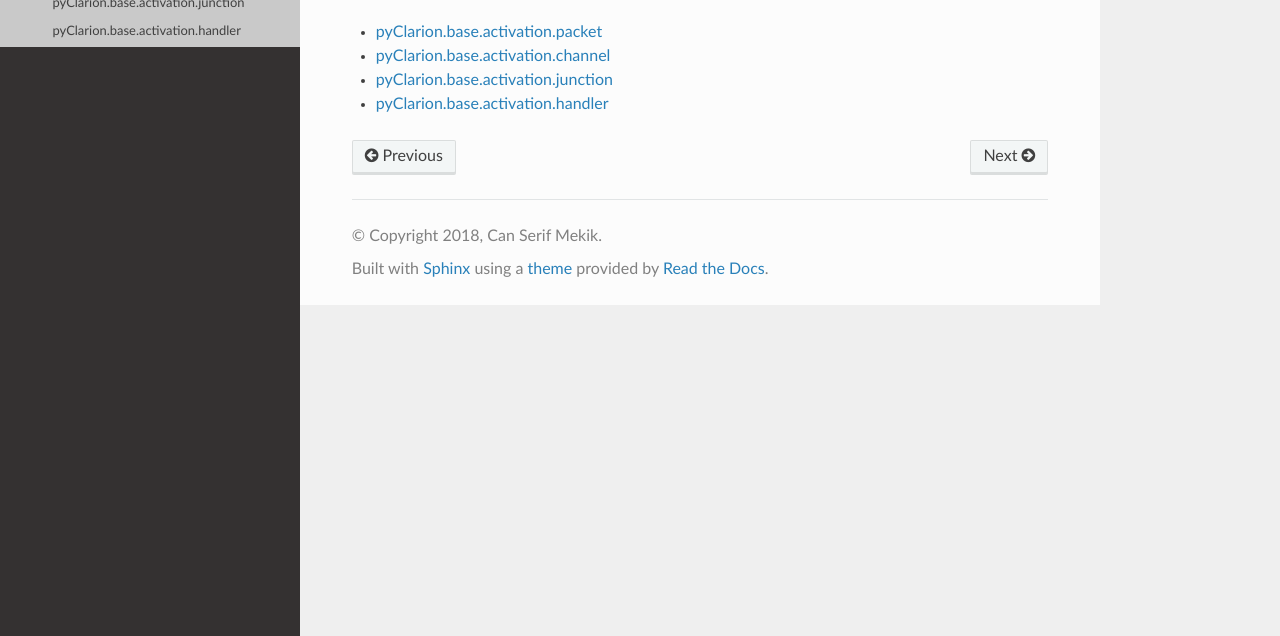
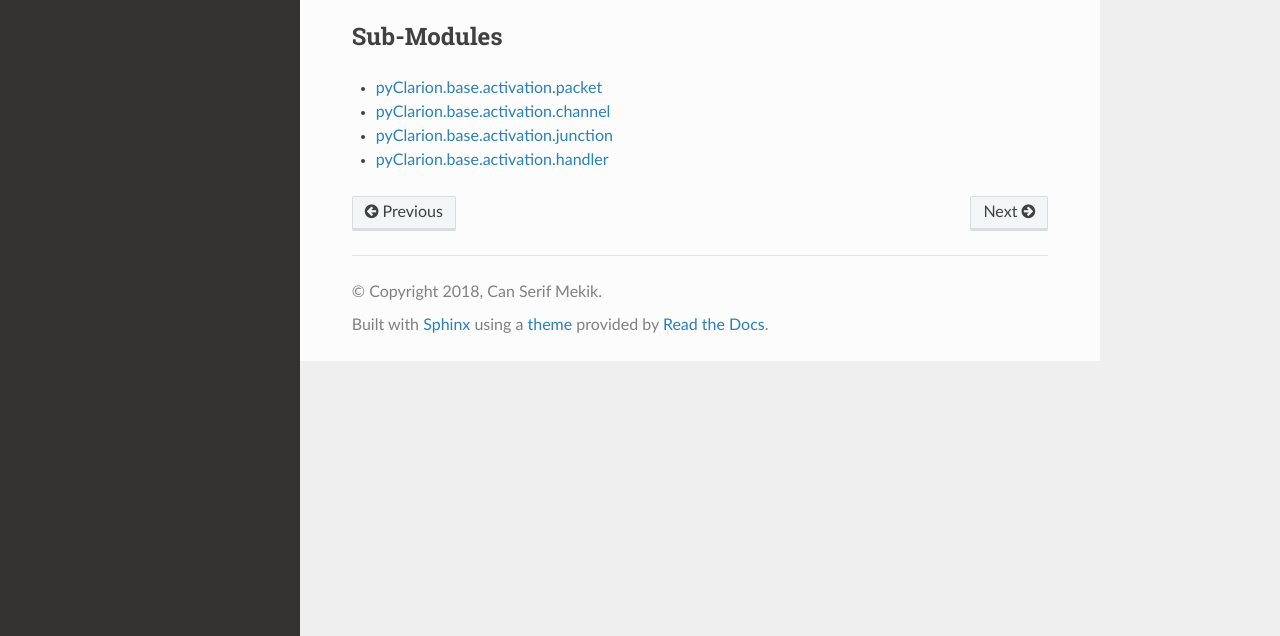
Before and after one commit to cmekik/pyClarion, a Sphinx documentation site: the page built from doc/source/pyClarion/base/activation/activation.rst, in a window 1280 px wide, cut to the strip 264-900 px from the top of the page. Built offline with Sphinx 7.4.7 and the Read the Docs theme 2.0.0, drawn with Linux system fonts in a browser that asks for light colours; some of the changed text lies outside the part shown.

Commit message:
further tweaks to docs

```diff
--- a/doc/source/index.rst
+++ b/doc/source/index.rst
@@ -7,6 +7,9 @@
 =======================
 
 .. automodule:: pyClarion
+
+Sub-Modules
+-----------
 
 .. toctree::
    :maxdepth: 1
--- a/doc/source/pyClarion/base/activation/activation.rst
+++ b/doc/source/pyClarion/base/activation/activation.rst
@@ -2,6 +2,9 @@
 =========================
 
 .. automodule:: pyClarion.base.activation
+
+Sub-Modules
+-----------
 
 .. toctree::
    :maxdepth: 1
--- a/doc/source/pyClarion/base/base.rst
+++ b/doc/source/pyClarion/base/base.rst
@@ -2,6 +2,9 @@
 ==============
 
 .. automodule:: pyClarion.base
+
+Sub-Modules
+-----------
 
 .. toctree::
    :maxdepth: 1
```
Also changed, not shown: 1 other file.
